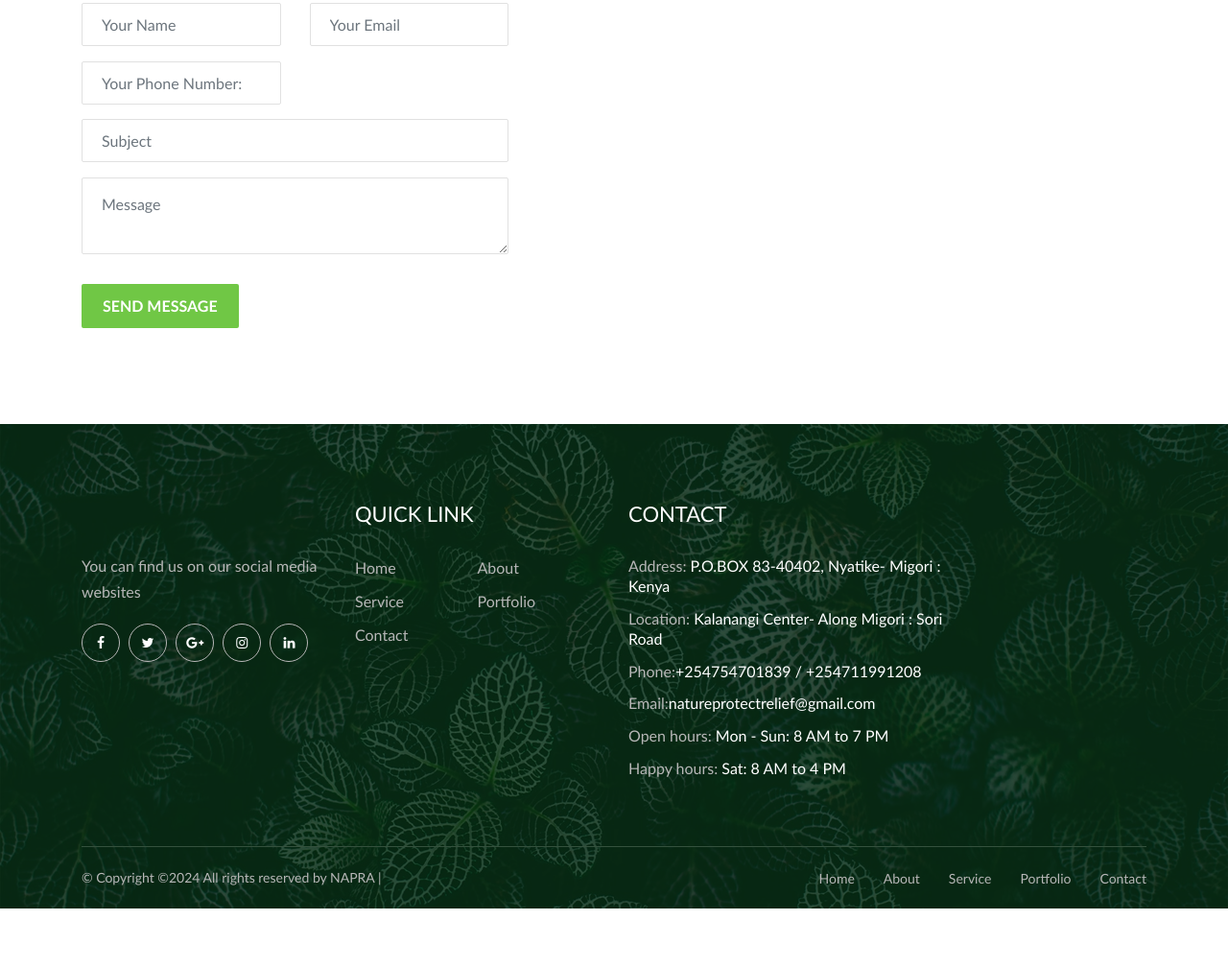
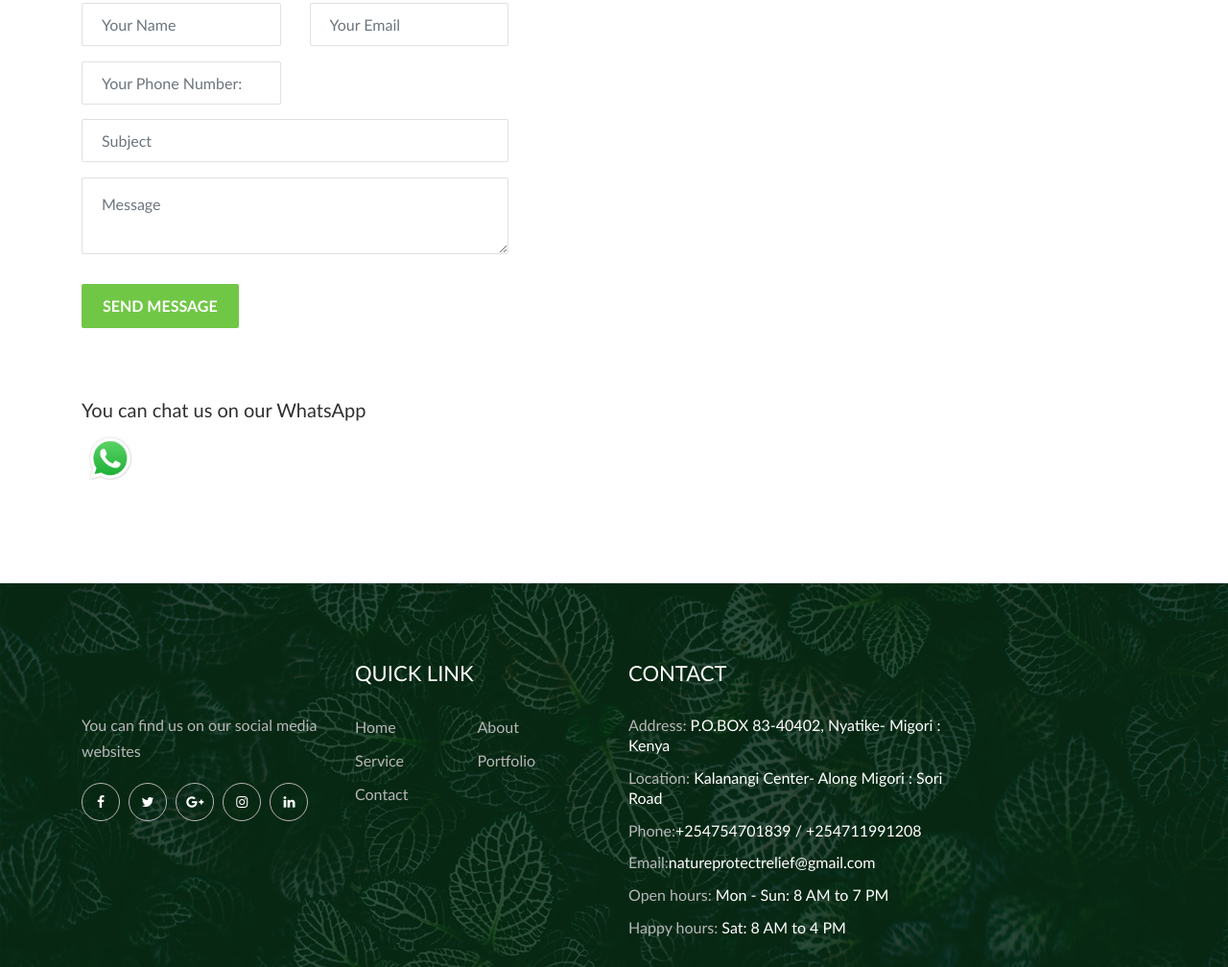
Before and after one commit to cyprian1ouma/Cnapra, a plain HTML site: page contact.html in a window 1280 px wide. Shown: the part 1348-2356 px from the top of the page at 96% size. Before the commit the page ends 2295 px from the top, so only its background shows below. Drawn offline with Linux system fonts and the light colour scheme.

Commit message:
made few changes on both forms

```diff
--- a/contact.html
+++ b/contact.html
@@ -102,7 +102,7 @@
     <!-- ##### Breadcrumb Area Start ##### -->
     <div class="breadcrumb-area">
         <!-- Top Breadcrumb Area -->
-        <div class="top-breadcrumb-area bg-img bg-overlay d-flex align-items-center justify-content-center" style="background-image: url(img/bg-img/24.jpg);">
+        <div class="top-breadcrumb-area bg-img bg-overlay d-flex align-items-center justify-content-center" style="background-image: url(img/core-img/land1.jpeg);">
             <h2>Contact US</h2>
         </div>
 
@@ -200,6 +200,14 @@
                                 </div>
                                 <div class="col-12">
                                     <button type="submit" class="btn alazea-btn mt-15">Send Message</button>
+                                </div>
+                            </div>
+
+                            <div class="row mt-5" class="contactwhatsapp">
+                                <div class="col col-form-group">
+                                    <i class="fab fa-lg fa-fw fa-whatsapp"></i>
+                                     <h5>You can chat us on our WhatsApp</h5>
+                                     <a href="https://wa.me/254711991208?text=Hello%20thanks%20for%20Contacting%20NAPRA,%20Home%20of%20ADVOCACY%0AACTION%0AREALITY"> <img src="./img/core-img/whatsaap.jpg" alt="" id="whatsaapimages"></a>
                                 </div>
                             </div>
                         </form>
--- a/css/main.css
+++ b/css/main.css
@@ -152,3 +152,9 @@ body{
   /* background-image:url() */
   background-color: aliceblue;
 }
+#whatsaapimages{
+  height: 50px;
+  width: 50px;
+  border-radius: 10px;
+  margin: 5px;
+}
```
Also changed, not shown: about.html (+1 -1 lines), donate.html (+1 -1 lines), portfolio.html (+1 -1 lines), img/core-img/whatsaap.jpg (added).
